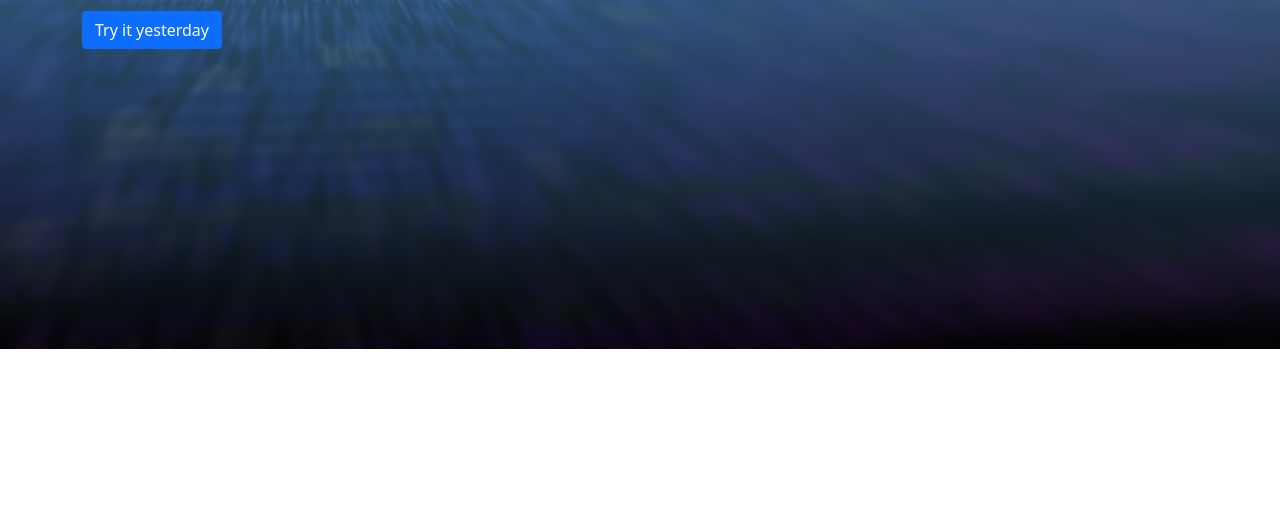
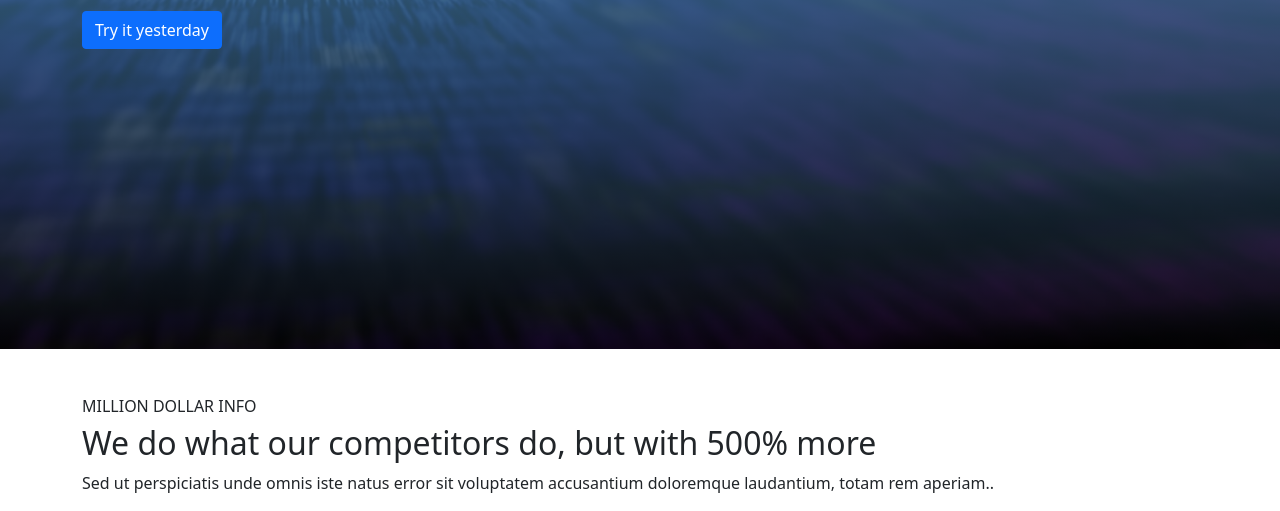
Before and after one commit to oc-edu/8-lab-HTML, a website: page public_html/index.html in a window 1280 px wide. Shown: the part 451-962 px from the top of the page. Before the commit the page ends 800 px from the top, so only its background shows below. Drawn offline with nearby package versions, Linux system fonts and the light colour scheme; files whose address does not match are found by name.

Commit message:
2nd commit

```diff
--- a/public_html/index.html
+++ b/public_html/index.html
@@ -30,7 +30,22 @@ and open the template in the editor.
             </div>
         </section>
 
-        <section id="info--1"></section>
+        <section id="info--1">
+            <div class="container">
+	<div class="row pt-5 align-items-center">
+  	<div class="col-12">
+    	<h6 class="text-uppercase text-black-40">
+      	million dollar info
+    	</h6>
+    	<h2>We do what our competitors do, but with 500% more</h2>
+ 	   <p>Sed ut perspiciatis unde omnis iste natus error
+    	sit voluptatem accusantium doloremque laudantium,
+    	totam rem aperiam..</p>
+ 	</div>
+	</div>
+            </div>
+        </section>
+
         <section id="info--2"></section>
         <section id="info--3"></section>
         <section id="featured-on"></section>
```
Also changed, not shown: public_html/img/background.jpg (renamed from public_html/images/background.jpg).
